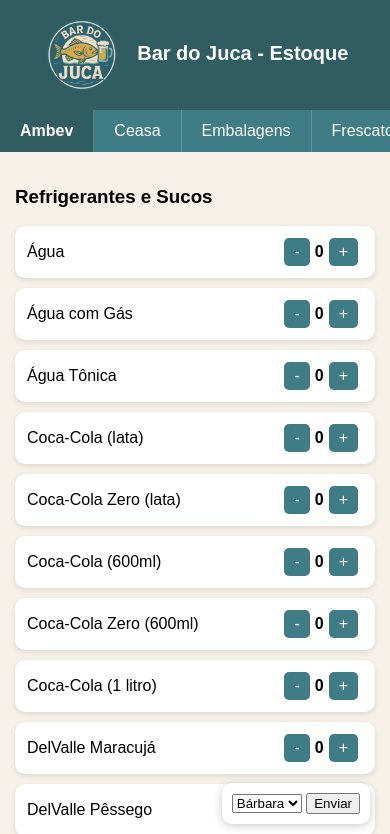
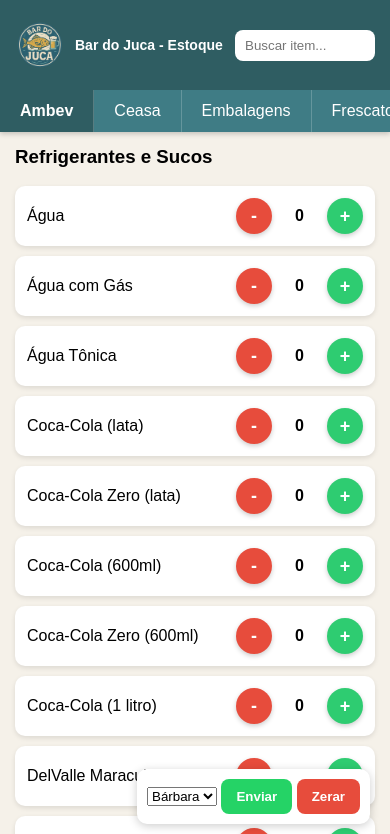
Before and after one commit to meunegociowebpage/deposito, a plain HTML site: page index.html in a window 390 px wide. Both pictures are taken after a click on the element "Ambev". Shown: the top 834 px of the page. Drawn offline with Linux system fonts and the light colour scheme.

Commit message:
Update index.html

```diff
--- a/index.html
+++ b/index.html
@@ -17,41 +17,102 @@
   --branco: #ffffff;
 }
 
+button {
+  -webkit-tap-highlight-color: transparent;
+}
+
 body {
   margin: 0;
   font-family: Arial, sans-serif;
   background-color: var(--bege);
+  padding-top: 70px;
 }
 
 header {
-  position: sticky;
+  position: fixed;
   top: 0;
+  left: 0;
+  right: 0;
+  height: 70px;
   z-index: 10;
 
   background-color: var(--verde-escuro);
   color: white;
-  padding: 15px;
-  text-align: center;
-  font-size: 20px;
+
+  display: flex;
+  align-items: center;
+  justify-content: space-between;
+
+  padding: 10px 15px;
+}
+
+/* lado esquerdo */
+.header-left {
+  display: flex;
+  align-items: center;
+  gap: 10px;
+}
+
+.header-left img {
+  height: 50px;
+}
+
+.header-left span {
+  font-size: 18px;
   font-weight: bold;
 }
 
-/* ✅ abas com rolagem */
+/* lado direito */
+.header-right input {
+  padding: 8px 10px;
+  border-radius: 8px;
+  border: none;
+  outline: none;
+  width: 180px;
+}
+
+/* 📱 mobile */
+@media (max-width: 600px) {
+  .header-left span {
+    font-size: 14px;
+  }
+
+  .header-right input {
+    width: 120px;
+  }
+}
+
 .tabs {
   position: sticky;
-  top: calc(80px + 30px); /* imagem + padding */
+  top: 90px;
   z-index: 9;
 
   display: flex;
   background-color: var(--verde);
   overflow-x: auto;
-  overflow-y: hidden; /* 🚫 impede rolagem vertical nas abas */
+  overflow-y: hidden;
   white-space: nowrap;
   -webkit-overflow-scrolling: touch;
+
+  box-shadow: 0 2px 5px rgba(0,0,0,0.2); /* 👈 ajuda a esconder o bug visual */
 }
 
 .tabs::-webkit-scrollbar {
-  display: none;
+  height: 8px; /* 👈 barra horizontal */
+}
+
+.tabs::-webkit-scrollbar-track {
+  background: #dcdcdc;
+  border-radius: 10px;
+}
+
+.tabs::-webkit-scrollbar-thumb {
+  background-color: #2f5d62;
+  border-radius: 10px;
+}
+
+.tabs::-webkit-scrollbar-thumb:hover {
+  background-color: #1f3f44;
 }
 
 .tab {
@@ -89,25 +150,61 @@
   box-shadow: 0 2px 5px rgba(0,0,0,0.1);
 }
 
-.controls button {
-  background-color: var(--verde);
-  border: none;
-  color: white;
-  padding: 5px 10px;
-  margin: 0 5px;
-  border-radius: 5px;
-  cursor: pointer;
-  font-size: 16px;
+.controls {
+  display: flex;
+  align-items: center;
+  gap: 10px;
 }
 
-.controls button:hover {
-  background-color: var(--verde-escuro);
+.controls button {
+  width: 36px;
+  height: 36px;
+  border-radius: 50%;
+  border: none;
+  font-size: 18px;
+  font-weight: bold;
+  cursor: pointer;
+
+  display: flex;
+  align-items: center;
+  justify-content: center;
+
+  background-color: var(--verde);
+  color: white;
+
+  transition: 0.2s;
 }
 
+/* botão + */
+.controls button:last-child {
+  background-color: #2ecc71; /* verde mais vivo */
+}
+
+/* botão - */
+.controls button:first-child {
+  background-color: #e74c3c; /* vermelho */
+}
+
+/* hover (desktop) */
+.controls button:hover {
+  transform: scale(1.1);
+}
+
+.controls button {
+  box-shadow: 0 2px 5px rgba(0,0,0,0.2);
+}
+
+/* clique (mobile + desktop) */
+.controls button:active {
+  transform: scale(0.95);
+}
+
+/* quantidade */
 .qty {
-  min-width: 30px;
+  min-width: 35px;
   text-align: center;
   font-weight: bold;
+  font-size: 16px;
 }
 
 /* botão flutuante */
@@ -120,26 +217,56 @@
   border-radius: 10px;
   box-shadow: 0 2px 10px rgba(0,0,0,0.2);
 }
+
+.whatsapp-box button {
+  background-color: #25d366;
+  color: white;
+  border: none;
+  padding: 10px 15px;
+  border-radius: 8px;
+  font-weight: bold;
+  cursor: pointer;
+}
+
+.whatsapp-box button:hover {
+  background-color: #1ebe5d;
+}
+
+.whatsapp-box .btn-zerar {
+  background-color: #e74c3c;
+}
+
+.whatsapp-box .btn-zerar:hover {
+  background-color: #c0392b;
+}
+
 </style>
 </head>
 
 <body>
 
 <header>
-  <img src="logo.png" style="height:80px; vertical-align:middle; margin-right:10px;">
-  Bar do Juca - Estoque
+  <div class="header-left">
+    <img src="logo.png">
+    <span>Bar do Juca - Estoque</span>
+  </div>
+
+  <div class="header-right">
+    <input type="text" placeholder="Buscar item..." onkeyup="buscarItem(this.value)">
+  </div>
 </header>
 
 <div class="tabs">
   <div class="tab active" onclick="openTab('ambev', this)">Ambev</div>
   <div class="tab" onclick="openTab('ceasa', this)">Ceasa</div>
-  <div class="tab" onclick="openTab('embalagens', this)">Embalagens</div>
+  <div class="tab" onclick="openTab('embalagem', this)">Embalagens</div>
   <div class="tab" onclick="openTab('frescato', this)">Frescato</div>
   <div class="tab" onclick="openTab('heineken', this)">Heineken</div>
   <div class="tab" onclick="openTab('juliano', this)">Juliano</div>
   <div class="tab" onclick="openTab('mercado', this)">Mercado</div>
   <div class="tab" onclick="openTab('rodrigo', this)">Rodrigo</div>
   <div class="tab" onclick="openTab('topalto', this)">Top Alto</div>
+
 </div>
 
 <div class="content" id="ambev">
@@ -158,6 +285,7 @@
   <div class="item"><span>Fanta Laranja (lata)</span><div class="controls"><button onclick="changeQty(this, -1)">-</button><span class="qty">0</span><button onclick="changeQty(this, 1)">+</button></div></div>
   <div class="item"><span>Fanta Uva (lata)</span><div class="controls"><button onclick="changeQty(this, -1)">-</button><span class="qty">0</span><button onclick="changeQty(this, 1)">+</button></div></div>
   <div class="item"><span>Guaraná Antártica (lata)</span><div class="controls"><button onclick="changeQty(this, -1)">-</button><span class="qty">0</span><button onclick="changeQty(this, 1)">+</button></div></div>
+  <div class="item"><span>Guaraná Antártica Zero (lata)</span><div class="controls"><button onclick="changeQty(this, -1)">-</button><span class="qty">0</span><button onclick="changeQty(this, 1)">+</button></div></div>
   <div class="item"><span>Guaraviton (Açaí)</span><div class="controls"><button onclick="changeQty(this, -1)">-</button><span class="qty">0</span><button onclick="changeQty(this, 1)">+</button></div></div>
   <div class="item"><span>Guaraviton (Ginseng)</span><div class="controls"><button onclick="changeQty(this, -1)">-</button><span class="qty">0</span><button onclick="changeQty(this, 1)">+</button></div></div>
   <div class="item"><span>H2O</span><div class="controls"><button onclick="changeQty(this, -1)">-</button><span class="qty">0</span><button onclick="changeQty(this, 1)">+</button></div></div>
@@ -168,6 +296,7 @@
   <h3>Cervejas</h3>
   <div class="item"><span>Brahma (600ml)</span><div class="controls"><button onclick="changeQty(this, -1)">-</button><span class="qty">0</span><button onclick="changeQty(this, 1)">+</button></div></div>
   <div class="item"><span>Brahma (lata)</span><div class="controls"><button onclick="changeQty(this, -1)">-</button><span class="qty">0</span><button onclick="changeQty(this, 1)">+</button></div></div>
+  <div class="item"><span>Brahma Malzebier (lata)</span><div class="controls"><button onclick="changeQty(this, -1)">-</button><span class="qty">0</span><button onclick="changeQty(this, 1)">+</button></div></div>
   <div class="item"><span>Brahma Zero (lata)</span><div class="controls"><button onclick="changeQty(this, -1)">-</button><span class="qty">0</span><button onclick="changeQty(this, 1)">+</button></div></div>
   <div class="item"><span>Budweiser (long neck)</span><div class="controls"><button onclick="changeQty(this, -1)">-</button><span class="qty">0</span><button onclick="changeQty(this, 1)">+</button></div></div>
   <div class="item"><span>Corona (long neck)</span><div class="controls"><button onclick="changeQty(this, -1)">-</button><span class="qty">0</span><button onclick="changeQty(this, 1)">+</button></div></div>
@@ -190,13 +319,30 @@
 </div>
 
 <div class="content" id="ceasa" style="display:none">
+  <h3></h3>
   <div class="item"><span>Camarão (cooler)</span><div class="controls"><button onclick="changeQty(this, -1)">-</button><span class="qty">0</span><button onclick="changeQty(this, 1)">+</button></div></div>
   <div class="item"><span>Siri (kg)</span><div class="controls"><button onclick="changeQty(this, -1)">-</button><span class="qty">0</span><button onclick="changeQty(this, 1)">+</button></div></div>
 </div>
 
-<div class="content" id="embalagens" style="display:none"></div>
+<div class="content" id="embalagem" style="display:none">
+  <h3>Alumínio</h3>
+  <div class="item"><span>M5(casquinha)</span><div class="controls"><button onclick="changeQty(this, -1)">-</button><span class="qty">0</span><button onclick="changeQty(this, 1)">+</button></div></div>
+  <div class="item"><span>M8 (bolinhos)</span><div class="controls"><button onclick="changeQty(this, -1)">-</button><span class="qty">0</span><button onclick="changeQty(this, 1)">+</button></div></div>
+  <div class="item"><span>M160 (iscas)</span><div class="controls"><button onclick="changeQty(this, -1)">-</button><span class="qty">0</span><button onclick="changeQty(this, 1)">+</button></div></div>
+  <div class="item"><span>M170 (trio)</span><div class="controls"><button onclick="changeQty(this, -1)">-</button><span class="qty">0</span><button onclick="changeQty(this, 1)">+</button></div></div>
+
+  <h3>Isopor</h3>
+  <div class="item"><span>Embalagem pirão</span><div class="controls"><button onclick="changeQty(this, -1)">-</button><span class="qty">0</span><button onclick="changeQty(this, 1)">+</button></div></div>
+  <div class="item"><span>Embalagem PF</span><div class="controls"><button onclick="changeQty(this, -1)">-</button><span class="qty">0</span><button onclick="changeQty(this, 1)">+</button></div></div>
+  <div class="item"><span>Embalagem 2 pessoas</span><div class="controls"><button onclick="changeQty(this, -1)">-</button><span class="qty">0</span><button onclick="changeQty(this, 1)">+</button></div></div>
+  <div class="item"><span>Embalagem 3 pessoas</span><div class="controls"><button onclick="changeQty(this, -1)">-</button><span class="qty">0</span><button onclick="changeQty(this, 1)">+</button></div></div>
+
+  <h3>Papelão</h3>
+  <div class="item"><span>Embalagem Chips</span><div class="controls"><button onclick="changeQty(this, -1)">-</button><span class="qty">0</span><button onclick="changeQty(this, 1)">+</button></div></div>
+</div>
 
 <div class="content" id="frescato" style="display:none">
+  <h3></h3>
   <div class="item"><span>Cação (cx)</span><div class="controls"><button onclick="changeQty(this, -1)">-</button><span class="qty">0</span><button onclick="changeQty(this, 1)">+</button></div></div>
   <div class="item"><span>Frango (kg)</span><div class="controls"><button onclick="changeQty(this, -1)">-</button><span class="qty">0</span><button onclick="changeQty(this, 1)">+</button></div></div>
   <div class="item"><span>Lambari (cx)</span><div class="controls"><button onclick="changeQty(this, -1)">-</button><span class="qty">0</span><button onclick="changeQty(this, 1)">+</button></div></div>
@@ -209,17 +355,20 @@
 </div>
 
 <div class="content" id="heineken" style="display:none">
+  <h3></h3>
   <div class="item"><span>Heineken (600ml)</span><div class="controls"><button onclick="changeQty(this, -1)">-</button><span class="qty">0</span><button onclick="changeQty(this, 1)">+</button></div></div>
   <div class="item"><span>Heineken (long neck)</span><div class="controls"><button onclick="changeQty(this, -1)">-</button><span class="qty">0</span><button onclick="changeQty(this, 1)">+</button></div></div>
 </div>
 
 <div class="content" id="juliano" style="display:none">
+  <h3></h3>
   <div class="item"><span>Linguado (cx)</span><div class="controls"><button onclick="changeQty(this, -1)">-</button><span class="qty">0</span><button onclick="changeQty(this, 1)">+</button></div></div>
   <div class="item"><span>Truta (un)</span><div class="controls"><button onclick="changeQty(this, -1)">-</button><span class="qty">0</span><button onclick="changeQty(this, 1)">+</button></div></div>
   <div class="item"><span>Corvina (cx)</span><div class="controls"><button onclick="changeQty(this, -1)">-</button><span class="qty">0</span><button onclick="changeQty(this, 1)">+</button></div></div>
 </div>
 
 <div class="content" id="mercado" style="display:none">
+  <h3></h3>
   <div class="item"><span>Alface</span><div class="controls"><button onclick="changeQty(this, -1)">-</button><span class="qty">0</span><button onclick="changeQty(this, 1)">+</button></div></div>
   <div class="item"><span>Alho</span><div class="controls"><button onclick="changeQty(this, -1)">-</button><span class="qty">0</span><button onclick="changeQty(this, 1)">+</button></div></div>
   <div class="item"><span>Azeite</span><div class="controls"><button onclick="changeQty(this, -1)">-</button><span class="qty">0</span><button onclick="changeQty(this, 1)">+</button></div></div>
@@ -245,12 +394,14 @@
 </div>
 
 <div class="content" id="rodrigo" style="display:none">
-  <div class="item"><span>Bolinho de Bacalhau</span><div class="controls"><button onclick="changeQty(this, -1)">-</button><span class="qty">0</span><button onclick="changeQty(this, 1)">+</button></div></div>
-  <div class="item"><span>Bolinho de Camarão</span><div class="controls"><button onclick="changeQty(this, -1)">-</button><span class="qty">0</span><button onclick="changeQty(this, 1)">+</button></div></div>
-  <div class="item"><span>Bolinho de Tilápia</span><div class="controls"><button onclick="changeQty(this, -1)">-</button><span class="qty">0</span><button onclick="changeQty(this, 1)">+</button></div></div>
+  <h3></h3>
+  <div class="item"><span>Bolinho de Bacalhau (12un)</span><div class="controls"><button onclick="changeQty(this, -1)">-</button><span class="qty">0</span><button onclick="changeQty(this, 1)">+</button></div></div>
+  <div class="item"><span>Bolinho de Camarão (9un)</span><div class="controls"><button onclick="changeQty(this, -1)">-</button><span class="qty">0</span><button onclick="changeQty(this, 1)">+</button></div></div>
+  <div class="item"><span>Bolinho de Tilápia (12un)</span><div class="controls"><button onclick="changeQty(this, -1)">-</button><span class="qty">0</span><button onclick="changeQty(this, 1)">+</button></div></div>
 </div>
 
 <div class="content" id="topalto" style="display:none">
+  <h3></h3>
   <div class="item"><span>Farinha Panco</span><div class="controls"><button onclick="changeQty(this, -1)">-</button><span class="qty">0</span><button onclick="changeQty(this, 1)">+</button></div></div>
   <div class="item"><span>Catupiry</span><div class="controls"><button onclick="changeQty(this, -1)">-</button><span class="qty">0</span><button onclick="changeQty(this, 1)">+</button></div></div>
   <div class="item"><span>Óleo de Algodão</span><div class="controls"><button onclick="changeQty(this, -1)">-</button><span class="qty">0</span><button onclick="changeQty(this, 1)">+</button></div></div>
@@ -260,7 +411,6 @@
   <div class="item"><span>Galiotto (tinto suave)</span><div class="controls"><button onclick="changeQty(this, -1)">-</button><span class="qty">0</span><button onclick="changeQty(this, 1)">+</button></div></div>
 </div>
 
-
 <!-- ✅ seletor de envio -->
 <div class="whatsapp-box">
   <select id="destino">
@@ -268,7 +418,10 @@
     <option value="huila">Huila</option>
   </select>
   <button onclick="enviarWhatsApp()">Enviar</button>
+  <button onclick="zerarTudo()" class="btn-zerar">Zerar</button>
 </div>
+
+
 
 <script>
 /* 🔒 contatos ocultos */
@@ -280,15 +433,27 @@
 function openTab(tabId, el) {
   document.querySelectorAll('.content').forEach(c => c.style.display = 'none');
   document.querySelectorAll('.tab').forEach(t => t.classList.remove('active'));
+
   document.getElementById(tabId).style.display = 'block';
   el.classList.add('active');
+
+  el.scrollIntoView({
+  behavior: "smooth",
+  inline: "center",
+  block: "nearest" // 👈 impede movimento vertical
+  });
 }
 
 function changeQty(button, value) {
-  const qtyElement = button.parentElement.querySelector('.qty');
+  const item = button.closest('.item');
+  const nome = item.querySelector('span').innerText;
+
+  const qtyElement = item.querySelector('.qty');
   let qty = parseInt(qtyElement.innerText);
   qty = Math.max(0, qty + value);
   qtyElement.innerText = qty;
+
+  localStorage.setItem(nome, qty);
 }
 
 /* 📲 envio whatsapp */
@@ -330,6 +495,42 @@
     .then(() => console.log("Service Worker ativo"))
     .catch(err => console.log("Erro SW:", err));
 }
+
+window.onload = () => {
+  document.querySelectorAll('.item').forEach(item => {
+    const nome = item.querySelector('span').innerText;
+    const salvo = localStorage.getItem(nome);
+    if (salvo) {
+      item.querySelector('.qty').innerText = salvo;
+    }
+  });
+};
+
+function zerarTudo() {
+  document.querySelectorAll('.qty').forEach(q => q.innerText = 0);
+  localStorage.clear();
+}
+
+
+function buscarItem(texto) {
+  texto = texto.toLowerCase();
+
+  const abaAtiva = document.querySelector('.content:not([style*="none"])');
+
+  abaAtiva.querySelectorAll('.item').forEach(item => {
+    const nome = item.innerText.toLowerCase();
+    item.style.display = nome.includes(texto) ? "flex" : "none";
+  });
+}
+
+function zerarTudo() {
+  if (!confirm("⚠️ Tem certeza que deseja zerar TODOS os itens?\nEssa ação não pode ser desfeita.")) return;
+
+  document.querySelectorAll('.qty').forEach(q => q.innerText = 0);
+  localStorage.clear();
+  alert("Itens zerados com sucesso.");
+}
+
 </script>
 
 </body>
```
